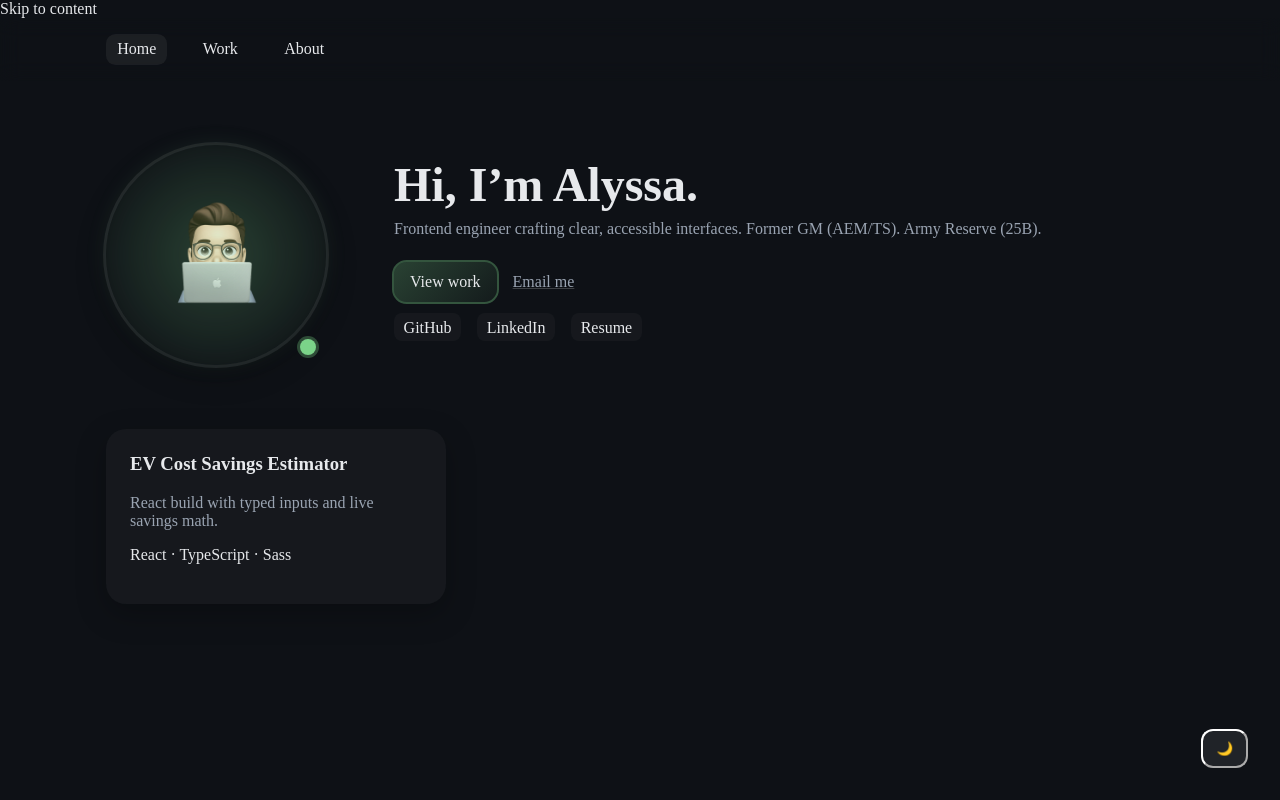
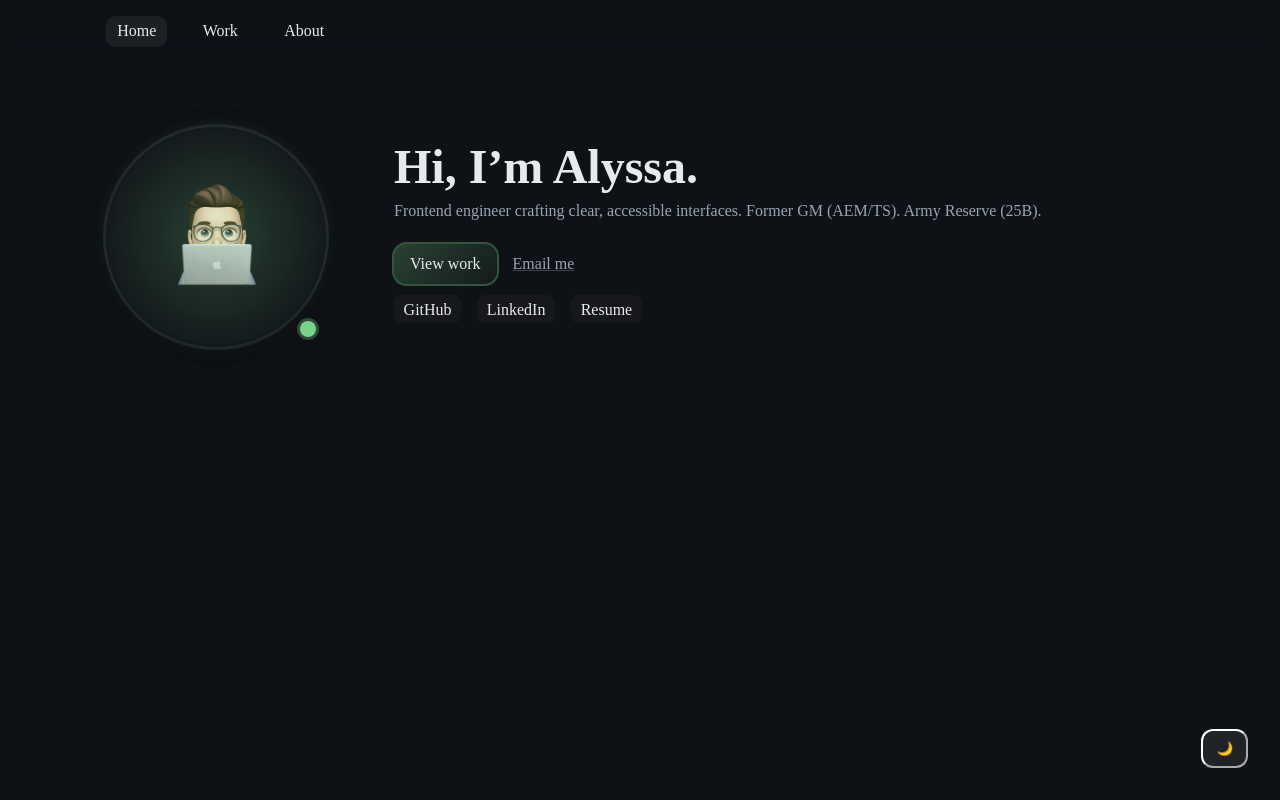
Before and after one commit to AlyssaWendt/Alyssa-portfolio, a Next.js app: page / in a window 1280 px wide. Built offline with nearby package versions, Linux system fonts and the light colour scheme.

Commit message:
Update .focusable class so "Skip to content" is only visible when focused, following accessibility best practices.

```diff
--- a/src/app/globals.scss
+++ b/src/app/globals.scss
@@ -31,5 +31,21 @@
 	box-shadow: $shadow-soft;
 	padding: $space-4;
 }
-.focusable { outline: 2px solid transparent; transition: outline-color .2s ease }
-.focusable:focus-visible { outline-color: $accent }
+.focusable {
+	position: absolute;
+	left: -9999px;
+	top: auto;
+	width: 1px;
+	height: 1px;
+	overflow: hidden;
+	outline: 2px solid transparent;
+	transition: outline-color .2s ease;
+}
+.focusable:focus-visible {
+	position: static;
+	left: auto;
+	width: auto;
+	height: auto;
+	overflow: visible;
+	outline-color: $accent;
+}
```
